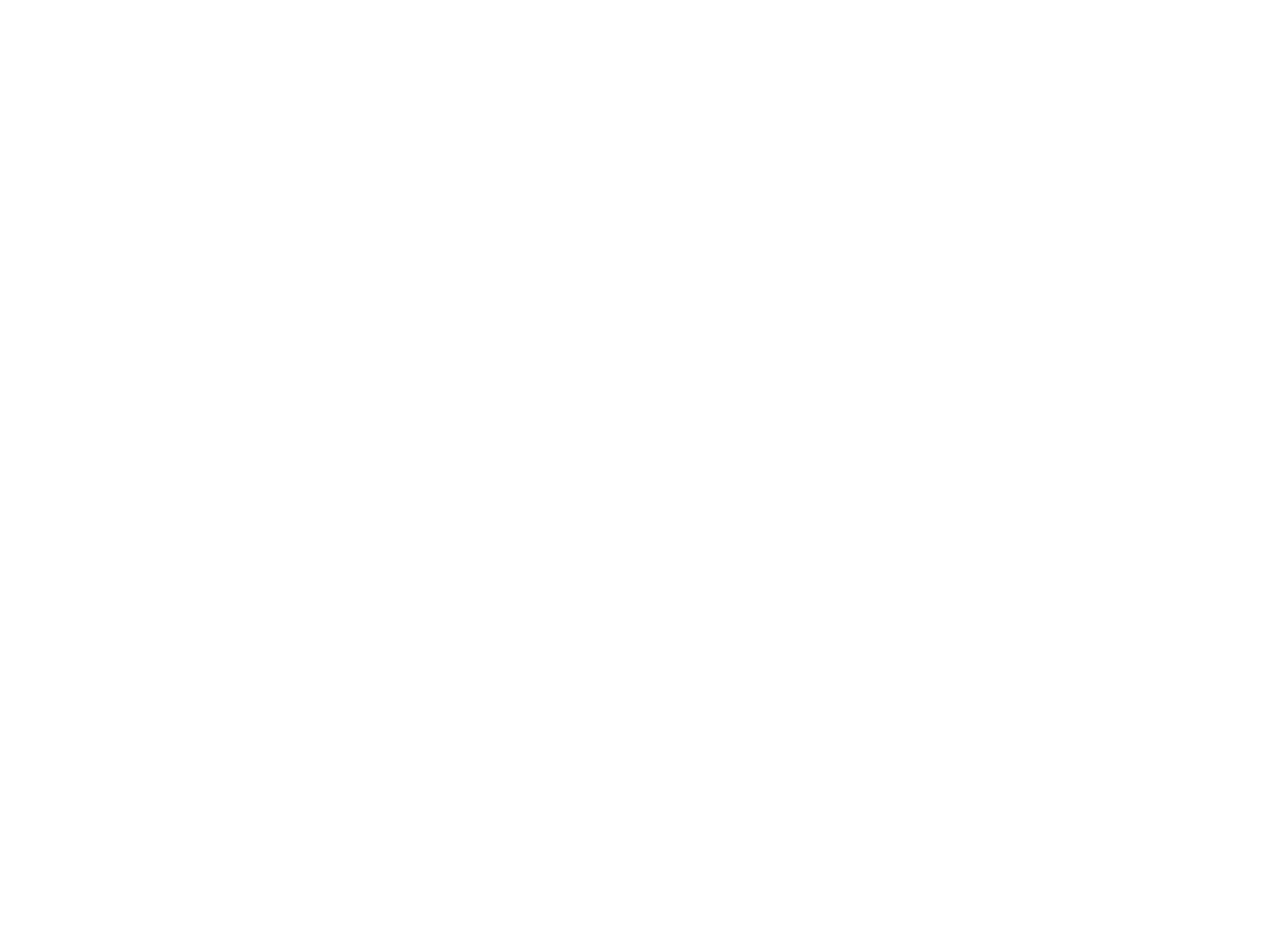
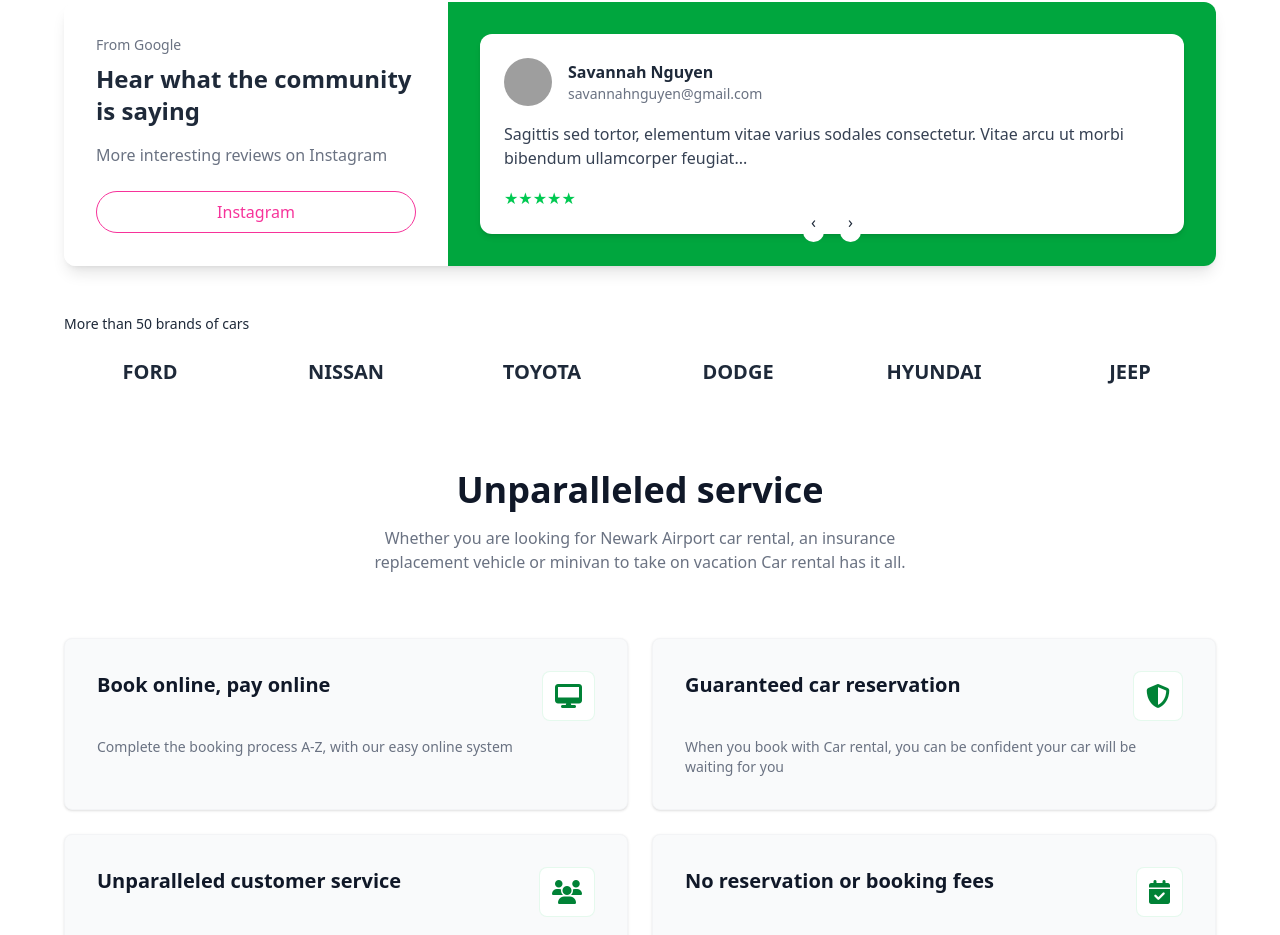
Before and after one commit to bek3020/todolist, a React (Vite) app: page / in a window 1280 px wide. Shown: the part 1496-2431 px from the top of the page. Before the commit the page ends 1626 px from the top, so only its background shows below. Built offline with nearby package versions, Linux system fonts and the light colour scheme; grey boxes are pictures that could not be loaded.

Commit message:
chilonzor

```diff
--- a/src/App.jsx
+++ b/src/App.jsx
@@ -4,6 +4,8 @@
   import CategoryTabs from "./components/CategoryTabs";
 import CarList from "./components/CarList";
 import About from './components/About';
+import Logo from './components/Logo';
+import Alex from './components/Alex';
   const App = () => {
     const [dark ,setDark] = useState(false)
 
@@ -30,6 +32,7 @@
         </section>
 
          <About dark= {dark} />
+        <Logo dark={dark} />
       </div>
     );
   }
--- a/src/components/About.jsx
+++ b/src/components/About.jsx
@@ -1,13 +1,71 @@
-import React from 'react'
+import { useState } from "react";
 
-const About = ({dark}) => {
+const reviews = [
+  {
+    id: 1,
+    name: "Savannah Nguyen",
+    email: "savannahnguyen@gmail.com",
+    text: "Sagittis sed tortor, elementum vitae varius sodales consectetur. Vitae arcu ut morbi bibendum ullamcorper feugiat...",
+    rating: 5,
+    avatar: "https://randomuser.me/api/portraits/women/44.jpg",
+  },
+  {
+    id: 2,
+    name: "Ronald Richards",
+    email: "ronaldrichards@gmail.com",
+    text: "Placerat pulvinar in amet sem id dignissim est pellentesque mi quis. Porttitor blandit auctor odio a ornare...",
+    rating: 4.5,
+    avatar: "https://randomuser.me/api/portraits/men/46.jpg",
+  },
+];
+
+export default function TestimonialSlider() {
+  const [currentIndex, setCurrentIndex] = useState(0);
+
+  const nextSlide = () => {
+    setCurrentIndex((prev) => (prev === reviews.length - 1 ? 0 : prev + 1));
+  };
+
+  const prevSlide = () => {
+    setCurrentIndex((prev) => (prev === 0 ? reviews.length - 1 : prev - 1));
+  };
+
   return (
-    <section className={`py-16 ${dark ? 'bg-gray-900' : 'bg-white'}`}>
-      <div className="">
+    <div className="flex w-full max-w-6xl mx-auto bg-white rounded-xl overflow-hidden shadow-lg">
 
+      <div className="w-1/3 p-8 bg-white flex flex-col justify-center">
+        <p className="text-sm text-gray-500 mb-2">From Google</p>
+        <h2 className="text-2xl font-bold mb-4">Hear what the community is saying</h2>
+        <p className="text-gray-500 mb-6">More interesting reviews on Instagram</p>
+        <button className="px-6 py-2 border rounded-full text-pink-500 border-pink-500 hover:bg-pink-100 transition">
+          Instagram
+        </button>
       </div>
-    </section>
-  )
+
+      <div className="w-2/3 bg-green-600 p-8 relative">
+        <div className="bg-white rounded-xl p-6 shadow-md">
+          <div className="flex items-center mb-4">
+            <img src={reviews[currentIndex].avatar} alt={reviews[currentIndex].name} className="w-12 h-12 rounded-full mr-4" />
+            <div>
+              <p className="font-semibold">{reviews[currentIndex].name}</p>
+              <p className="text-sm text-gray-500">{reviews[currentIndex].email}</p>
+            </div>
+          </div>
+          <p className="text-gray-700 mb-4">{reviews[currentIndex].text}</p>
+          <div className="flex items-center">
+            {Array.from({ length: 5 }, (_, i) => (
+              <span key={i} className={`text-green-500 ${i < Math.floor(reviews[currentIndex].rating) ? "text-green-500" : "text-gray-300"}`}>
+                ★
+              </span>
+            ))}
+            {reviews[currentIndex].rating % 1 !== 0 && <span className="text-green-500">½</span>}
+          </div>
+        </div>
+        <div className="absolute bottom-6 left-1/2 transform -translate-x-1/2 flex space-x-4">
+          <button onClick={prevSlide} className="bg-white rounded-full p-2 hover:bg-gray-100">‹</button>
+          <button onClick={nextSlide} className="bg-white rounded-full p-2 hover:bg-gray-100">›</button>
+        </div>
+      </div>
+    </div>
+  );
 }
-
-export default About
--- /dev/null
+++ b/src/components/Logo.jsx
@@ -0,0 +1,73 @@
+import React from 'react';
+
+const Logo = ({ dark }) => {
+  return (
+    <div className={`max-w-[1200px] mx-auto px-6 py-12 ${dark ? 'dark' : ''}`}>
+
+      <div className="mb-20">
+        <p className="text-sm font-medium text-gray-800 mb-6 dark:text-gray-400">More than 50 brands of cars</p>
+        <div className="grid grid-cols-3 sm:grid-cols-6 gap-6 items-center">
+          {['Ford', 'Nissan', 'Toyota', 'Dodge', 'Hyundai', 'Jeep'].map((brand) => (
+            <div key={brand} className="flex justify-center h-8">
+               <span className="text-xl font-bold text-gray-800 dark:text-gray-300">{brand.toUpperCase()}</span>
+            </div>
+          ))}
+        </div>
+      </div>
+
+      <div className="text-center mb-16 mt-20">
+        <h2 className="text-4xl font-bold text-gray-900 mb-4 dark:text-gray-100">Unparalleled service</h2>
+        <p className="text-gray-500 max-w-xl mx-auto dark:text-gray-400">
+          Whether you are looking for Newark Airport car rental, an insurance replacement vehicle or minivan to take on vacation Car rental has it all.
+        </p>
+      </div>
+
+      <div className="grid md:grid-cols-2 gap-6">
+
+        <div className="p-8 bg-gray-50 rounded-lg shadow-sm border border-gray-100 dark:bg-gray-800 dark:border-gray-700">
+            <div className="flex justify-between items-start mb-4">
+                <h3 className="text-xl font-semibold text-gray-900 leading-snug w-3/4 dark:text-gray-200">Book online, pay online</h3>
+                <div className="p-3 rounded-lg flex items-center justify-center bg-white border border-green-500/10 dark:bg-gray-700 dark:border-green-600/20">
+                    <i className="fa-solid fa-desktop text-2xl text-green-700 dark:text-green-400"></i>
+                </div>
+            </div>
+            <p className="text-gray-500 mt-2 text-sm dark:text-gray-400">Complete the booking process A-Z, with our easy online system</p>
+        </div>
+
+        <div className="p-8 bg-gray-50 rounded-lg shadow-sm border border-gray-100 dark:bg-gray-800 dark:border-gray-700">
+            <div className="flex justify-between items-start mb-4">
+                <h3 className="text-xl font-semibold text-gray-900 leading-snug w-3/4 dark:text-gray-200">Guaranteed car reservation</h3>
+                <div className="p-3 rounded-lg flex items-center justify-center bg-white border border-green-500/10 dark:bg-gray-700 dark:border-green-600/20">
+                    <i className="fa-solid fa-shield-halved text-2xl text-green-700 dark:text-green-400"></i>
+                </div>
+            </div>
+            <p className="text-gray-500 mt-2 text-sm dark:text-gray-400">When you book with Car rental, you can be confident your car will be waiting for you</p>
+        </div>
+
+        <div className="p-8 bg-gray-50 rounded-lg shadow-sm border border-gray-100 dark:bg-gray-800 dark:border-gray-700">
+            <div className="flex justify-between items-start mb-4">
+                <h3 className="text-xl font-semibold text-gray-900 leading-snug w-3/4 dark:text-gray-200">Unparalleled customer service</h3>
+                <div className="p-3 rounded-lg flex items-center justify-center bg-white border border-green-500/10 dark:bg-gray-700 dark:border-green-600/20">
+                    <i className="fa-solid fa-users text-2xl text-green-700 dark:text-green-400"></i>
+                </div>
+            </div>
+            <p className="text-gray-500 mt-2 text-sm dark:text-gray-400">We're here to help. We pride ourselves in our customer service</p>
+        </div>
+
+        <div className="p-8 bg-gray-50 rounded-lg shadow-sm border border-gray-100 dark:bg-gray-800 dark:border-gray-700">
+            <div className="flex justify-between items-start mb-4">
+                <h3 className="text-xl font-semibold text-gray-900 leading-snug w-3/4 dark:text-gray-200">No reservation or booking fees</h3>
+                <div className="p-3 rounded-lg flex items-center justify-center bg-white border border-green-500/10 dark:bg-gray-700 dark:border-green-600/20">
+                    <i className="fa-solid fa-calendar-check text-2xl text-green-700 dark:text-green-400"></i>
+                </div>
+            </div>
+            <p className="text-gray-500 mt-2 text-sm dark:text-gray-400">No cancellation fees if cancelled 24 hours prior to booking time</p>
+        </div>
+
+      </div>
+
+    </div>
+  );
+};
+
+export default Logo;
```
